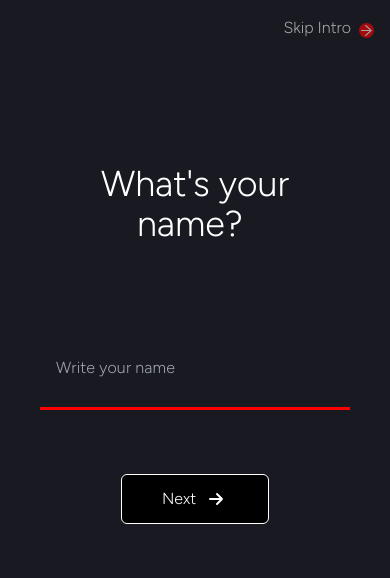
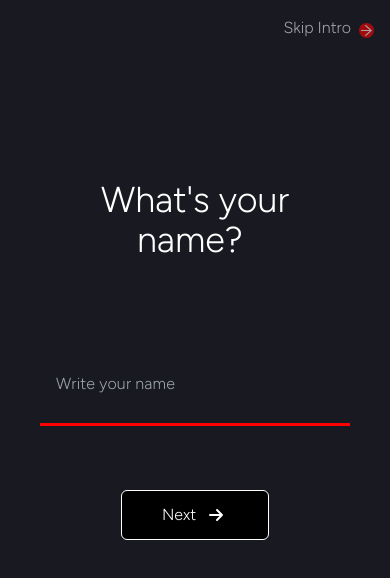
Before and after one commit to hayleyiscoding/my-portfolio, a React (Vite) app: page / in a window 390 px wide. Shown: the top 578 px of the page. Built offline with nearby package versions, Linux system fonts and the light colour scheme; no server answers.

Commit message:
edit greeting component padding

```diff
--- a/src/components/Intro.jsx
+++ b/src/components/Intro.jsx
@@ -38,7 +38,7 @@ const Intro = () => {
         </Link>
       )}
 
-      <div className="bg-custom-black p-6 md:p-40 pb-[5rem] md:pb-0">
+      <div className="bg-custom-black p-6 md:p-40 pb-[5rem] pt-10 md:pb-0">
         {!finalName ? (
           <div className="bg-custom-black text-white text-center pt-20 ">
             <h1 className="text-4xl font-extralight text-white sm:text-6xl xl:text-8xl pb-2 w-full max-w-7xl">
```
